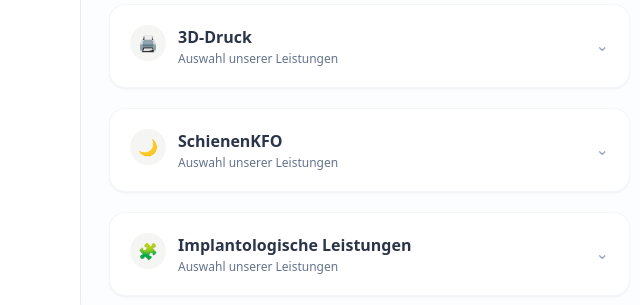
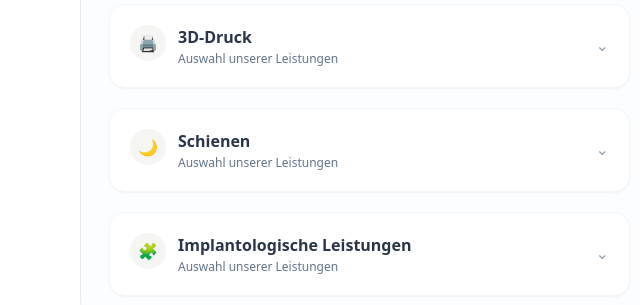
Before and after one commit to Chinzkoo2017/dentallabor-kobelt, a plain HTML site: page index.html in a window 1280 px wide. Shown: the part 900-1205 px from the top of the page, 0-640 px from the left. Drawn offline with nearby package versions, Linux system fonts and the light colour scheme.

Commit message:
remove text

```diff
--- a/index.html
+++ b/index.html
@@ -298,7 +298,7 @@
                   <div class="flex items-start gap-3">
                     <span class="inline-flex h-9 w-9 items-center justify-center rounded-full bg-brandSoft text-brandGoldDark text-base">🌙</span>
                     <div>
-                      <h4 class="font-semibold">SchienenKFO</h4>
+                      <h4 class="font-semibold">Schienen</h4>
                       <p class="text-xs text-slate-500 mt-0.5">Auswahl unserer Leistungen</p>
                     </div>
                   </div>
```
